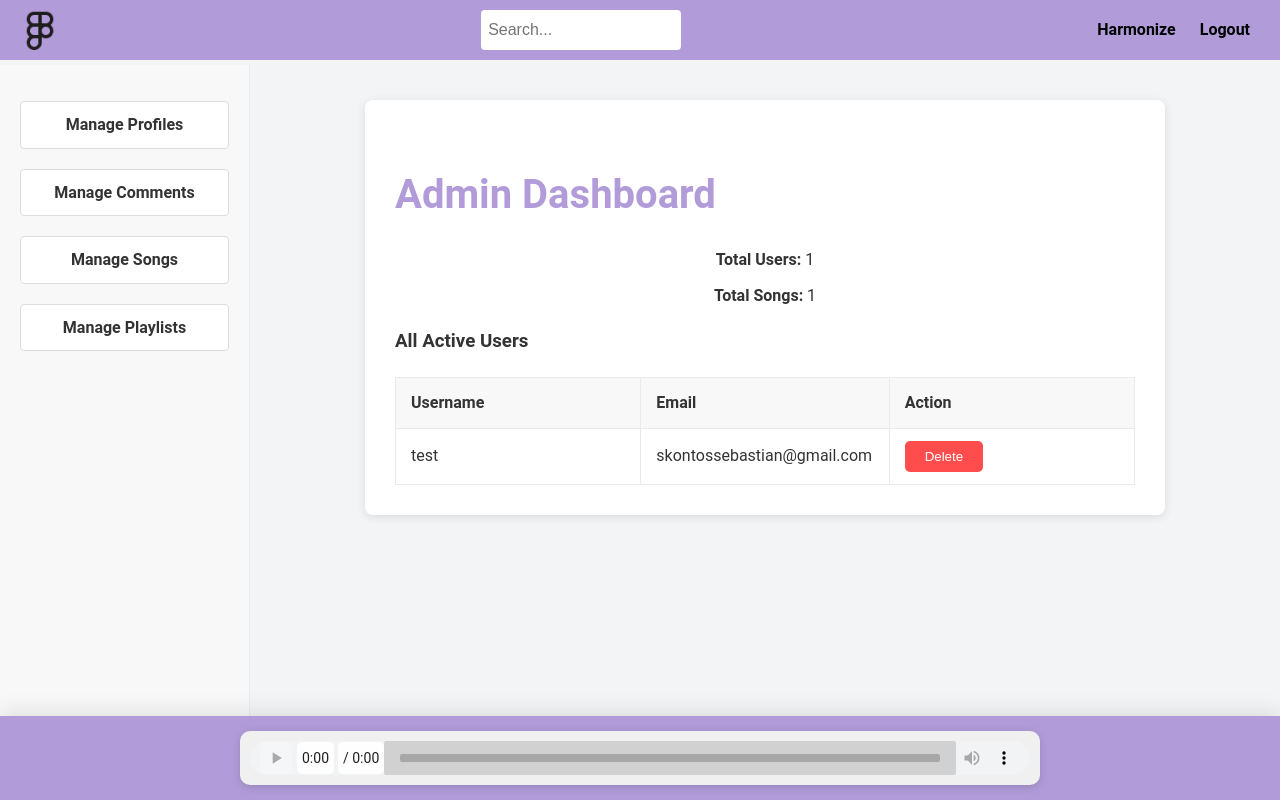
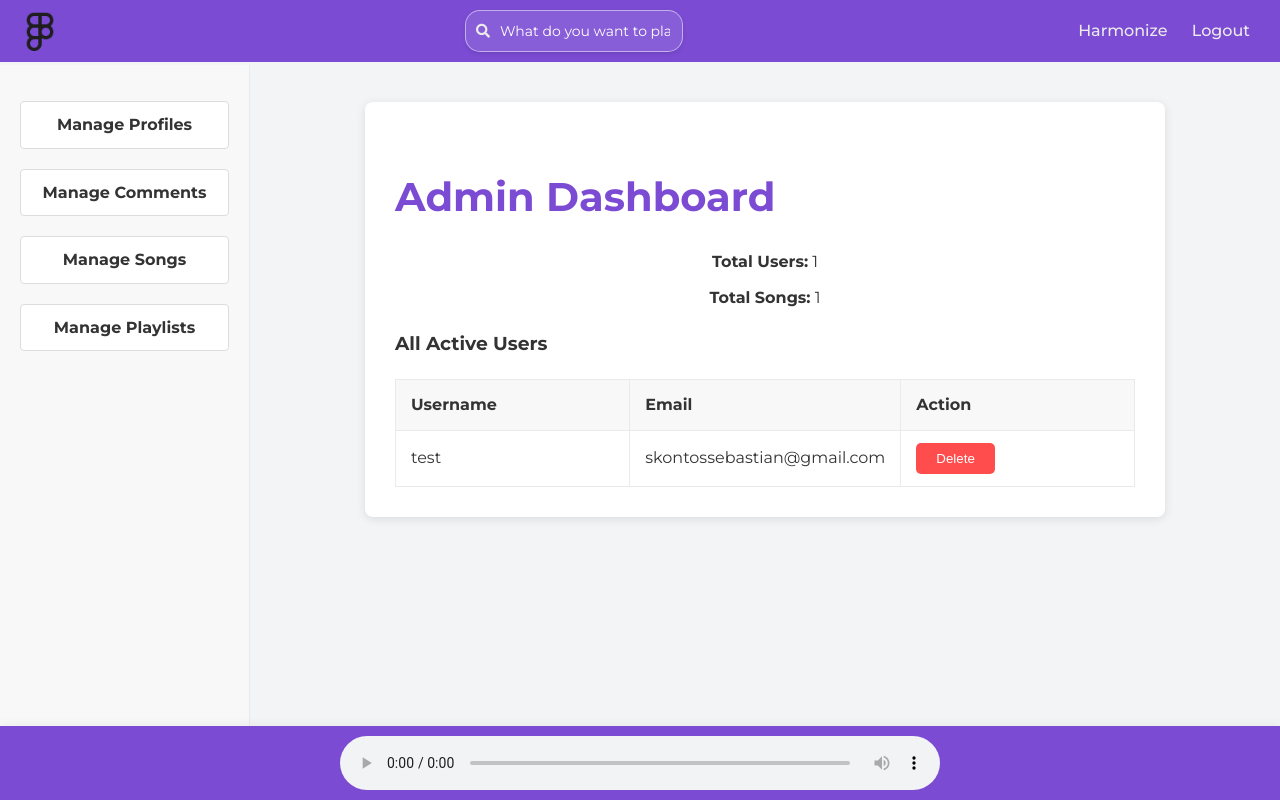
Before and after one commit to ssko7098/Harmonize, a Django app: page / in a window 1280 px wide. Run offline with Django 5.2, Linux system fonts and the light colour scheme; a user stored in the database is signed in; data comes from the database, SQL or seed files in the repository; parts of the project's set-up code (start-up, migrations or seed data) failed here and were passed over.

Commit message:
Nav Bar and Search Bar Changes

```diff
--- a/mysite/frontend/static/css/style.css
+++ b/mysite/frontend/static/css/style.css
@@ -5,19 +5,24 @@
   box-sizing: border-box;
 }
 
+:root {
   /* Softer Lavender Theme Colors */
-:root {
-    --primary-color: #b19cd9; /* Softer lavender for the main theme */
+  --primary-color: #7b4bd4; /* Softer lavender for the main theme */
   --secondary-color: #e6e1f0; /* Very light lavender for backgrounds */
   --accent-color: #2c2c2c; /* Dark gray for contrast */
   --hover-color: #a482c7; /* Slightly darker lavender for hover effects */
+  --soft-white: #ebebeb; /* Softer white colour for non-focus items */
+
+  /* Font size variables */
+  --font-size-small: 12px;
+  --font-size-medium: 14px;
+  --font-size-base: 16px;
+  --font-size-large: 20px;
 }
-
-
 
 /* Body and global styling */
 body {
-    font-family: 'Roboto', sans-serif;
+  font-family: "Montserrat", sans-serif;
   background-color: #f3f4f6;
   color: #333;
   margin: 0;
@@ -34,7 +39,6 @@ body {
   background-color: var(--primary-color);
   color: var(--accent-color);
 }
-
 
 /* Align logo and hamburger in the same container */
 .navbar .logo {
@@ -62,47 +66,109 @@ body {
 .navbar .nav-links a {
   margin: 0 10px;
   text-decoration: none;
-    color: #000;
-    font-weight: bold;
+  color: #ebebeb;
+  font-weight: 500;
 }
 
-.search-form {
-    display: inline-flex;
-    align-items: center;
+/* Flex container for the icon and input */
+.input-wrapper {
+  display: flex;
+  align-items: center; /* Aligns icon and input vertically */
+  border-radius: 15px; /* Rounded corners */
+  padding: 5px 10px;
+  box-shadow: 0 2px 4px rgba(0, 0, 0, 0.1);
+  max-width: 400px; /* Set a max-width for the input container */
+  width: 100%; /* Ensure the wrapper takes full width */
+  transition: all 0.3s ease;
 }
 
+/* Styling for the search icon */
+.search-icon {
+  display: flex;
+  align-items: center; /* Center the icon vertically */
+  justify-content: center; /* Center the icon horizontally */
+  margin-right: 8px; /* Space between the icon and the input */
+  color: var(--soft-white); /* Icon color */
+  font-size: var(--font-size-medium); /* Adjust icon size as needed */
+  transition: all 0.3s ease;
+}
+
+/* Styling for the search input */
 .search-form input {
-    padding: 7px;
   border: none;
+  background: transparent; /* Make background transparent by default */
+  outline: none;
+  width: 100%; /* Make the input take up remaining space */
+  font-size: var(--font-size-medium);
+  font-family: "Montserrat", sans-serif;
+  color: #333;
+  height: 30px;
+  transition: all 0.3s ease;
+}
+
+/* Change the placeholder style */
+.search-form input::placeholder {
+  color: #ffffff; /* Placeholder color with transparency */
+  font-family: "Montserrat", sans-serif;
+}
+
+/* Default (inactive) state of the input wrapper */
+.input-wrapper {
+  border: 1px solid rgba(255, 255, 255, 0.5); /* Subtle border when inactive */
+  background: rgba(
+    255,
+    255,
+    255,
+    0.1
+  ); /* Transparent background when inactive */
+  /* box-shadow: 0 0 10px rgba(255, 255, 255, 0.5); "Lit up" effect */
+}
+
+/* Focused state of the icon */
+.search-form input:focus + .search-icon i,
+.input-wrapper:hover .search-icon i {
+  color: var(--primary-color);
+}
+
+/* Focused state of the input */
+.search-form input:focus + .input-wrapper,
+.input-wrapper:hover {
+  background-color: rgba(
+    255,
+    255,
+    255,
+    0.9
+  ); /* Background becomes more solid when focused */
+  border: 1px solid rgba(255, 255, 255, 0.8); /* Change the border color on focus */
+  box-shadow: 0 4px 8px rgba(0, 0, 0, 0.2); /* Enhance shadow on focus */
+  color: #000;
+}
+
+/* ------------------------------------------------------------ */
+
+/* Styling for the button
+.search-form button {
+    padding: 7px 15px;
+    background-color: var(--primary-color);
+    border: none;
+    color: var(--accent-color);
     border-radius: 4px;
-    margin-right: 5px;
-    height: 40px; /* Match the height of the button */
-    width: 200px; /* Adjust width as needed */
+    cursor: pointer;
+    height: 40px;
     font-size: 16px;
+    transition: background-color 0.3s ease;
 }
 
 .search-form button:hover {
     background-color: var(--hover-color);
-}
-
-.search-form button {
-    padding: 7px 15px;
-    background-color: var(--primary-color); /* Softer lavender */
-    border: none; /* Remove border */
-    color: var(--accent-color); /* White text */
-    border-radius: 4px;
-    cursor: pointer;
-    height: 40px; /* Match the height of the input */
-    font-size: 16px;
-    transition: background-color 0.3s ease;
-}
+} */
 
 /* Container styling */
 .container {
   max-width: 600px;
   margin: 50px auto;
   padding: 30px;
-    background-color: #fff;
+  background-color: #ffffff;
   border-radius: 10px;
   box-shadow: 0 4px 10px rgba(0, 0, 0, 0.1);
 }
@@ -124,12 +190,12 @@ h1 {
 .auth-form input[type="text"],
 .auth-form input[type="password"],
 .auth-form input[type="email"] {
-    width: 100%;  /* Ensure inputs take full width */
+  width: 100%; /* Ensure inputs take full width */
   padding: 10px;
   border: 1px solid #ccc;
   border-radius: 4px;
   margin-bottom: 10px;
-    display: block;  /* Ensure block display */
+  display: block; /* Ensure block display */
 }
 
 /* Full-width button */
@@ -145,7 +211,7 @@ h1 {
 }
 
 .auth-form .btn:hover {
-    background-color: var(--hover-color);;
+  background-color: var(--hover-color);
 }
 
 /* Center the heading */
@@ -284,7 +350,8 @@ p {
   text-align: left;
 }
 
-.user-table th, .user-table td {
+.user-table th,
+.user-table td {
   padding: 12px 15px;
   border: 1px solid #eaeaea;
   text-align: left;
@@ -439,82 +506,25 @@ p {
   background-color: var(--hover-color);
 }
 
-
-/* Modern Audio Player Container */
+/* Ensure the audio player stays fixed at the bottom of the viewport */
 .audio-player-container {
   position: fixed;
   bottom: 0;
   left: 0;
   width: 100%;
-    background-color: var(--primary-color); /* Lavender base color */
-    padding: 15px 20px; /* More padding for a spacious look */
-    box-shadow: 0 -4px 20px rgba(0, 0, 0, 0.1); /* Softer shadow */
+  background-color: var(--primary-color);
+  padding: 10px;
+  box-shadow: 0 -2px 10px rgba(0, 0, 0, 0.05);
   z-index: 999;
   display: flex;
   justify-content: center;
-    align-items: center; /* Vertically center the player */
 }
 
-/* Customize the audio player appearance */
+/* Make sure the audio player takes up the full width of its container */
 .audio-player-container audio {
   width: 100%;
-    max-width: 800px; /* A bit wider for larger screens */
-    border-radius: 10px; /* Smooth rounded corners */
-    background-color: #f0f0f0; /* Light background for the player */
-    padding: 5px;
-    box-shadow: 0px 2px 10px rgba(0, 0, 0, 0.15); /* Softer inset shadow */
-}
-
-/* Customize the player controls */
-.audio-player-container audio::-webkit-media-controls-play-button,
-.audio-player-container audio::-webkit-media-controls-volume-slider,
-.audio-player-container audio::-webkit-media-controls-current-time-display,
-.audio-player-container audio::-webkit-media-controls-time-remaining-display {
-    background-color: #fff;
+  max-width: 600px; /* Keep it sleek */
   border-radius: 5px;
-    padding: 5px;
-    transition: background-color 0.3s ease;
-}
-
-/* Custom hover effect for controls */
-.audio-player-container audio::-webkit-media-controls-play-button:hover,
-.audio-player-container audio::-webkit-media-controls-volume-slider:hover,
-.audio-player-container audio::-webkit-media-controls-current-time-display:hover,
-.audio-player-container audio::-webkit-media-controls-time-remaining-display:hover {
-    background-color: var(--hover-color); /* Darker hover shade */
-}
-
-/* Custom styling for the progress bar */
-.audio-player-container audio::-webkit-media-controls-timeline {
-    height: 8px;
-    border-radius: 4px;
-    background-color: #d1d1d1;
-}
-
-.audio-player-container audio::-webkit-media-controls-timeline::-webkit-media-controls-progress-value {
-    background-color: #fff; /* White progress line */
-}
-
-/* For non-Webkit browsers */
-audio::-moz-progress-bar {
-    background-color: #fff;
-}
-
-/* Adding a little bit of padding and transition for smooth effects */
-.audio-player-container audio {
-    padding: 10px;
-    transition: all 0.3s ease;
-}
-
-.audio-player-container:hover {
-    background-color: var(--hover-color); /* Slight hover effect to the container */
-}
-
-/* Optional: For better control alignment on different browsers */
-.audio-player-container audio {
-    display: flex;
-    justify-content: space-between;
-    align-items: center;
 }
 
 /* Hamburger icon for small screens */
@@ -525,7 +535,7 @@ audio::-moz-progress-bar {
   cursor: pointer;
   margin-left: auto;
   margin-right: 20px;
-    top: 10px;  /* Spacing from the top */
+  top: 10px; /* Spacing from the top */
   z-index: 1100; /* Ensure it's above the sidebar */
 }
 
@@ -589,14 +599,6 @@ audio::-moz-progress-bar {
 
   .hamburger-icon:hover {
     color: var(--hover-color);
-    }
-
-    .audio-player-container {
-        padding: 10px 15px;
-    }
-
-    .audio-player-container audio {
-        max-width: 100%; /* Full width on smaller screens */
   }
 }
 
--- a/mysite/frontend/templates/base.html
+++ b/mysite/frontend/templates/base.html
@@ -2,10 +2,19 @@
 <html lang="en">
   <head>
     {% load static %}
-    <meta charset="UTF-8">
-    <meta name="viewport" content="width=device-width, initial-scale=1.0">
+    <meta charset="UTF-8" />
+    <meta name="viewport" content="width=device-width, initial-scale=1.0" />
     <title>{% block title %}Harmonize{% endblock %}</title>
-    <link rel="stylesheet" href="{% static 'css/style.css' %}">
+    <link rel="stylesheet" href="{% static 'css/style.css' %}" />
+    <! -- Montserrat Font -->
+    <link
+      href="https://fonts.googleapis.com/css2?family=Montserrat:wght@300;400;500;700&display=swap"
+      rel="stylesheet"
+    />
+    <link
+      rel="stylesheet"
+      href="https://cdnjs.cloudflare.com/ajax/libs/font-awesome/5.15.4/css/all.min.css"
+    />
   </head>
   <body>
     <!-- Static Navigation Bar -->
@@ -14,25 +23,45 @@
         <div class="logo">
           <!-- Hamburger icon -->
           <span class="hamburger-icon" onclick="toggleSidebar()">&#9776;</span>
-                <img src="{% static 'images/logo.png' %}" alt="Harmonize Logo">
+          <img src="{% static 'images/logo.png' %}" alt="Harmonize Logo" />
         </div>
 
         {% if user.is_authenticated %}
-            <form id="search-form" action="{% url 'search' %}" method="GET" class="search-form">
-                <input type="text" name="query" placeholder="Search..." required>
-                <!-- <button type="submit">Search</button> -->
+        <form
+          id="search-form"
+          action="{% url 'search' %}"
+          method="GET"
+          class="search-form"
+        >
+          <div class="input-wrapper">
+            <span class="search-icon">
+              <i class="fas fa-search"></i>
+              <!-- Font Awesome search icon -->
+            </span>
+            <input
+              type="text"
+              name="query"
+              placeholder="What do you want to play?"
+              required
+            />
+          </div>
         </form>
         {% endif %}
 
         <div class="nav-links">
           <a href="{% url 'home' %}" class="nav-link">Harmonize</a>
 
-                {% if user.is_authenticated %}
-                    {% if not user.is_admin %}
+          {% if user.is_authenticated %} {% if not user.is_admin %}
           <a href="{% url 'upload_song' %}" class="nav-link">Manage Music</a>
-                        <a href="{% url 'profile' user.username %}" class="nav-link">My Profile</a>
-                        <a href="{% url 'profile_settings' %}" class="nav-link">Profile Settings</a>
-                        <a href="{% url 'view_playlists' user.username %}" class="nav-link">Library</a>
+          <a href="{% url 'profile' user.username %}" class="nav-link"
+            >My Profile</a
+          >
+          <a href="{% url 'profile_settings' %}" class="nav-link"
+            >Profile Settings</a
+          >
+          <a href="{% url 'view_playlists' user.username %}" class="nav-link"
+            >Library</a
+          >
           {% endif %}
 
           <a href="{% url 'logout' %}">Logout</a>
@@ -41,7 +70,6 @@
           <a href="{% url 'register' %}">Register</a>
           {% endif %}
         </div>
-
       </div>
     </nav>
 
@@ -49,29 +77,29 @@
 
     <!-- Content Section (Only this part will be updated dynamically) -->
     <div id="content-container" class="content">
-        {% block content %}
-        {% endblock %}
+      {% block content %} {% endblock %}
     </div>
 
     <!-- Hidden element to pass the username using a data- attribute -->
-    <div id="user-data" data-username="{% if user.is_authenticated %}{{ user.username }}{% else %}null{% endif %}"></div>
+    <div
+      id="user-data"
+      data-username="{% if user.is_authenticated %}{{ user.username }}{% else %}null{% endif %}"
+    ></div>
 
     {% if user.is_authenticated %}
     <!-- Persistent Audio Player (only loaded once) -->
     <div class="audio-player-container">
       <audio id="audio-player" controls>
-                <source id="audio-source" src="" type="audio/mpeg">
+        <source id="audio-source" src="" type="audio/mpeg" />
         Your browser does not support the audio element.
       </audio>
     </div>
     {% endif %}
-
 
     <!-- Link to the external JavaScript file -->
     <script type="module" src="{% static 'js/main.js' %}"></script>
 
     <!-- JavaScript for toggling sidebar -->
     <script src="{% static 'js/sidebar.js' %}"></script>
-
   </body>
 </html>
```
Lines whose indentation alone changed are shown as unchanged.
